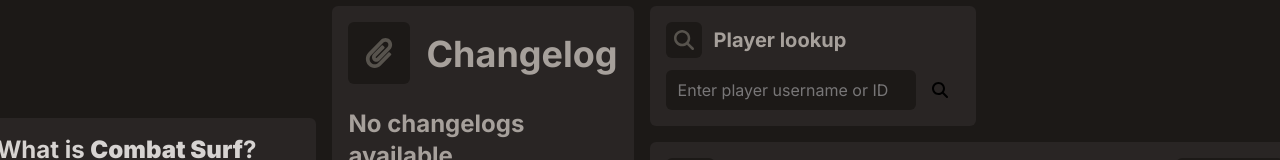
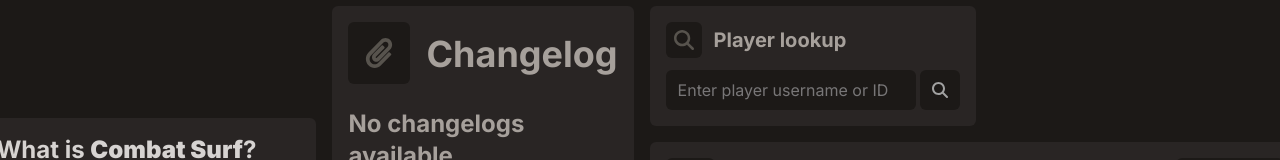
Before and after one commit to hamtsu/combat-surf-web, a Next.js app: page / in a window 1280 px wide. Shown: the part 286-446 px from the top of the page. Built offline with nearby package versions, Linux system fonts and the light colour scheme; no server answers.

Commit message:
update: button styling to include custom style prop

```diff
--- a/src/components/Button.tsx
+++ b/src/components/Button.tsx
@@ -3,12 +3,13 @@ import React, { Children, FC } from 'react'
 type ButtonProps = {
     className: string,
     children: React.ReactNode,
-    onClick?: () => void
+    onClick?: () => void,
+    style ?: React.CSSProperties,
 }
 
-const Button: FC<ButtonProps> = ({ className, children, onClick }) => {
+const Button: FC<ButtonProps> = ({ className, children, onClick, style }) => {
   return (
-    <button onClick={onClick} className={"rounded-md flex items-center gap-1 select-none hover:cursor-pointer " + className}>
+    <button style={style} onClick={onClick} className={"rounded-md flex items-center gap-1 select-none hover:cursor-pointer " + className}>
         {children}
     </button>
   )
```
